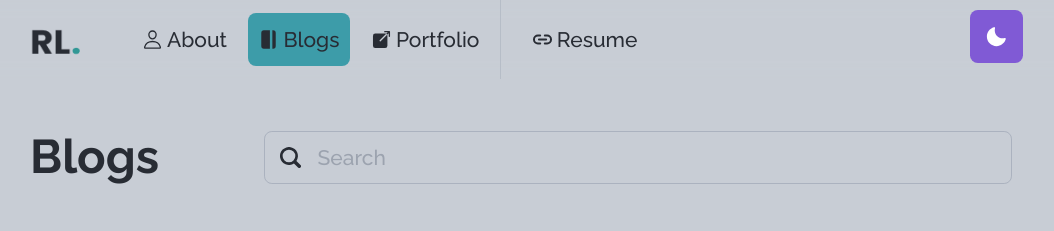
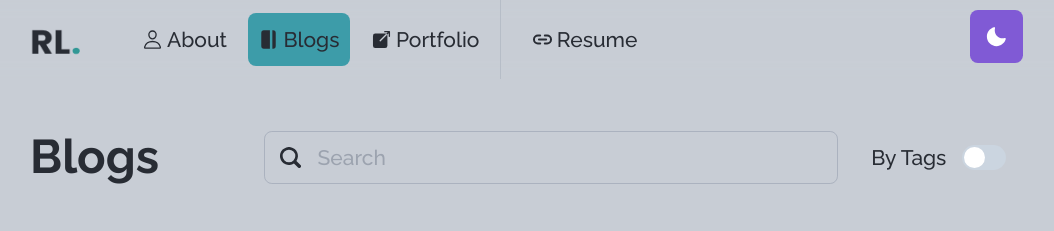
Before and after one commit to rosekamallove/rosekamal.love, a Next.js app: page /blogs in a window 1280 px wide. Shown: the top 231 px of the page, without its empty margins (119-1173 px from the left). Built offline with nearby package versions, Linux system fonts and the light colour scheme.

Commit message:
added: filterByTags

```diff
--- a/components/render-blog-list.js
+++ b/components/render-blog-list.js
@@ -12,17 +12,28 @@ export const RenderBlogs = ({ allPostsData, renderDescription, count }) => {
   count = count == -1 ? allPostsData.length : count
   const [postData, setPostData] = useState(allPostsData)
   const [searchField, setSearchField] = useState('')
+  const [onlyTags, setOnlyTags] = useState(false)
+
+  console.log(onlyTags)
 
   const handleChange = e => {
     e.preventDefault()
     setSearchField(e.target.value)
     if (e.target.value === '') return setPostData(allPostsData)
 
-    const filteredPosts = postData.filter(
-      post =>
-        post.title.toLowerCase().includes(searchField.toLowerCase()) ||
-        post.og_description.toLowerCase().includes(searchField.toLowerCase())
-    )
+    let filteredPosts
+    if (onlyTags) {
+      filteredPosts = postData.filter(post =>
+        post.tags.toLowerCase().includes(searchField.toLowerCase())
+      )
+    } else {
+      filteredPosts = postData.filter(
+        post =>
+          post.title.toLowerCase().includes(searchField.toLowerCase()) ||
+          post.og_description.toLowerCase().includes(searchField.toLowerCase())
+      )
+    }
+
     setPostData(filteredPosts)
 
     if (filteredPosts.length === 0 && !toast.isActive(id))
@@ -41,6 +52,8 @@ export const RenderBlogs = ({ allPostsData, renderDescription, count }) => {
         renderDescription={renderDescription}
         handleChange={handleChange}
         searchField={searchField}
+        onlyTags={onlyTags}
+        setOnlyTags={setOnlyTags}
       />
       {postData.map(
         (
--- a/components/search-bar.js
+++ b/components/search-bar.js
@@ -2,18 +2,29 @@
 import { Search2Icon } from '@chakra-ui/icons'
 import {
   Flex,
+  FormControl,
+  FormLabel,
   Heading,
   Input,
   InputGroup,
-  InputLeftElement
+  InputLeftElement,
+  Spacer,
+  Switch
 } from '@chakra-ui/react'
 
-export const SearchBar = ({ renderDescription, searchField, handleChange }) => {
+export const SearchBar = ({
+  renderDescription,
+  searchField,
+  handleChange,
+  onlyTags,
+  setOnlyTags
+}) => {
   return (
     <>
       {renderDescription ? (
         <Flex>
           <Heading as="h2">Blogs</Heading>
+          <Spacer />
           <InputGroup ml={[5, 10, 20]} mt={3}>
             <InputLeftElement>
               <Search2Icon />
@@ -25,6 +36,23 @@ export const SearchBar = ({ renderDescription, searchField, handleChange }) => {
               value={searchField}
             />
           </InputGroup>
+          <FormControl
+            display="flex"
+            justifyContent="center"
+            alignItems="center"
+            ml={5}
+            width={{ base: '13rem', md: '12rem' }}
+          >
+            <FormLabel htmlFor="email-alerts" mb="0">
+              By Tags
+            </FormLabel>
+            <Switch
+              id="only tags"
+              size="md"
+              checked={onlyTags}
+              onChange={() => setOnlyTags(!onlyTags)}
+            />
+          </FormControl>
         </Flex>
       ) : (
         ''
```
